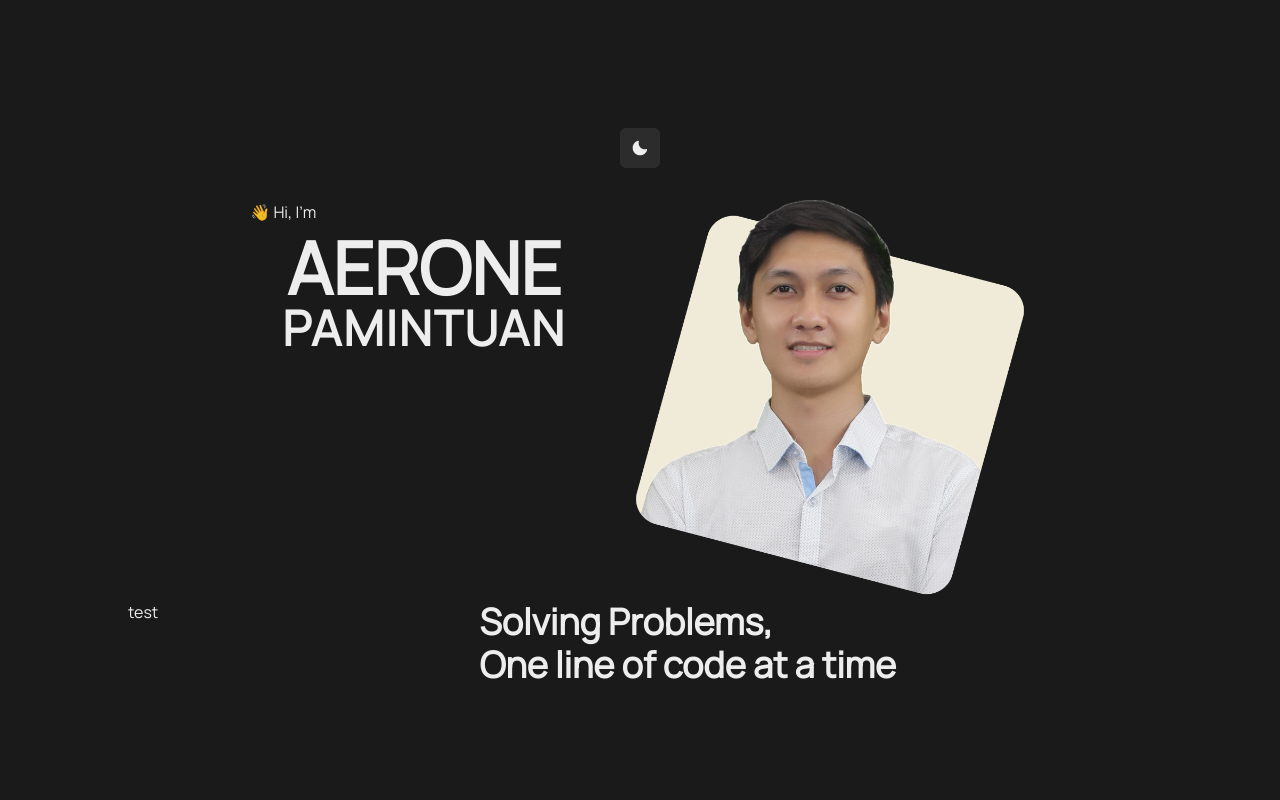
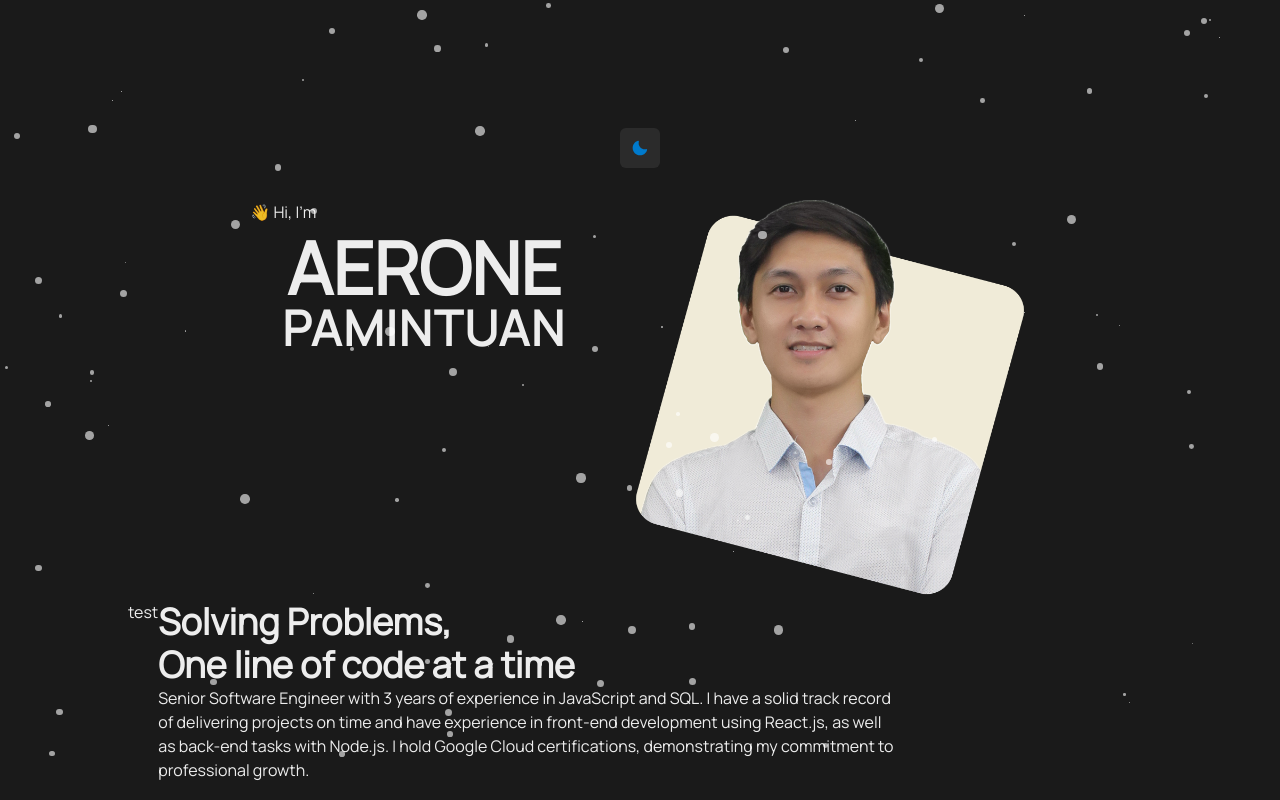
Before and after one commit to Aeroneeee/aerone-website, a React (Vite) app: page / in a window 1280 px wide. Built offline with nearby package versions, Linux system fonts and the light colour scheme.

Commit message:
🎨 center loader + new favicon + star bg

```diff
--- a/src/App.jsx
+++ b/src/App.jsx
@@ -5,26 +5,39 @@ import {
 	Routes,
 	Navigate,
 } from 'react-router-dom';
-// import { Container } from '@chakra-ui/react';
+import { Center, Flex, useColorMode } from '@chakra-ui/react';
 
 import Home from 'components/Home';
 import Loader from 'components/Loader';
+import Background from 'components/Background';
 
 function App() {
 	const [load, upadateLoad] = useState(true);
 
+	const { colorMode } = useColorMode();
+
 	useEffect(() => {
 		const timer = setTimeout(() => {
 			upadateLoad(false);
-		}, 500);
+		}, 1500);
 
 		return () => clearTimeout(timer);
 	}, []);
 
 	return (
 		<Router>
+			{colorMode == 'dark' && <Background />}
 			{load ? (
-				<Loader />
+				<Flex
+					width='100vw'
+					height='100vh'
+					alignContent='center'
+					justifyContent='center'
+				>
+					<Center>
+						<Loader />
+					</Center>
+				</Flex>
 			) : (
 				<Routes>
 					<Route path='/' element={<Home />} />
--- /dev/null
+++ b/src/components/Background/index.jsx
@@ -0,0 +1,71 @@
+// StarsBackground.js
+import React, { useState, useEffect } from 'react';
+import './styles.css';
+
+const Background = () => {
+	const starSize = 10;
+	const starMoveSpeed = 0.001;
+	const starCount = 100;
+	const [stars, setStars] = useState([]);
+	const [cursorPosition, setCursorPosition] = useState({ x: 0, y: 0 });
+
+	useEffect(() => {
+		// Function to update the cursor position
+		const updateCursorPosition = (e) => {
+			setCursorPosition({ x: e.clientX, y: e.clientY });
+		};
+
+		// Attach event listener to update cursor position
+		window.addEventListener('mousemove', updateCursorPosition);
+
+		// Cleanup event listener on component unmount
+		return () => {
+			window.removeEventListener('mousemove', updateCursorPosition);
+		};
+	}, []);
+
+	useEffect(() => {
+		// Generate stars when the component mounts
+		const generateStars = () => {
+			const starsArray = [];
+			for (let i = 0; i < starCount; i++) {
+				starsArray.push({
+					id: i,
+					x: Math.random() * window.innerWidth,
+					y: Math.random() * window.innerHeight,
+					z: Math.random() * 100,
+				});
+			}
+			setStars(starsArray);
+		};
+
+		generateStars();
+	}, []);
+
+	return (
+		<div className='stars-background'>
+			{stars.map((star) => (
+				<div
+					key={star.id}
+					className='star'
+					style={{
+						left:
+							star.x +
+							(cursorPosition.x - window.innerWidth / 2) *
+								starMoveSpeed *
+								star.z,
+						top:
+							star.y +
+							(cursorPosition.y - window.innerHeight / 2) *
+								starMoveSpeed *
+								star.z,
+						width: `${star.z / starSize}px`,
+						height: `${star.z / starSize}px`,
+					}}
+				></div>
+			))}
+		</div>
+	);
+};
+
+export default Background;
--- /dev/null
+++ b/src/components/Background/styles.css
@@ -0,0 +1,17 @@
+.stars-background {
+	position: fixed;
+	top: 0;
+	left: 0;
+	width: 100%;
+	height: 100%;
+	overflow: hidden;
+}
+
+.star {
+	position: absolute;
+	width: 2px;
+	height: 2px;
+	background-color: white;
+	border-radius: 50%;
+	opacity: 60%;
+}
--- a/src/components/Home.jsx
+++ b/src/components/Home.jsx
@@ -17,12 +17,12 @@ import profile from 'assets/profile.png';
 
 function Home() {
 	const { colorMode, toggleColorMode } = useColorMode();
-	// const Icon = (colorMode = 'light' ? SunIcon : MoonIcon);
 
 	return (
 		<Box mt={['2em', '8em']} mx={['2em', '8em']}>
 			<Flex justifyContent='center' mb='2em'>
 				<IconButton
+					color='primary'
 					onClick={toggleColorMode}
 					icon={colorMode == 'light' ? <SunIcon /> : <MoonIcon />}
 				/>
@@ -58,11 +58,20 @@ function Home() {
 					/>
 				</Center>
 			</Flex>
-			<Flex justifyContent='space-between' w={['15em', '48em']}>
+			<Flex justifyContent='center' w={['15em', '48em']}>
 				<Text>test</Text>
 				<Box>
 					<Heading>Solving Problems,</Heading>
 					<Heading>One line of code at a time</Heading>
+					<Text>
+						Senior Software Engineer with 3 years of experience in
+						JavaScript and SQL. I have a solid track record of
+						delivering projects on time and have experience in
+						front-end development using React.js, as well as
+						back-end tasks with Node.js. I hold Google Cloud
+						certifications, demonstrating my commitment to
+						professional growth.
+					</Text>
 				</Box>
 			</Flex>
 		</Box>
--- a/src/components/Loader.jsx
+++ b/src/components/Loader.jsx
@@ -2,7 +2,7 @@ import { useLottie } from 'lottie-react';
 import loaderAnimation from 'lotties/loader.json';
 
 const style = {
-	height: 300,
+	height: 200,
 };
 
 const Loader = () => {
@@ -14,7 +14,7 @@ const Loader = () => {
 
 	const { View, setSpeed } = useLottie(options, style);
 
-	setSpeed(2);
+	// setSpeed(2);
 
 	return View;
 };
--- a/src/customTheme.js
+++ b/src/customTheme.js
@@ -14,10 +14,14 @@ export default extendTheme({
 		body: 'Manrope',
 		heading: 'Manrope',
 	},
+	colors: {
+		primary: '#007ACC',
+		secondary: '#009400',
+	},
 	// colors: (props) => ({
-	// 	primary: mode('#e6f6e6', '#003100')(props),
+	// 	primary: '#007ACC',
 	// 	secondary: '#009400',
-	// 	text: mode('#FF0', '#00F')(props),
+	//  text: mode('#FF0', '#00F')(props),
 	// }),
 	config: {
 		initialColorMode: 'dark',
```
Also changed, not shown: src/assets/logo-v1.svg (added), src/assets/logo.svg.
